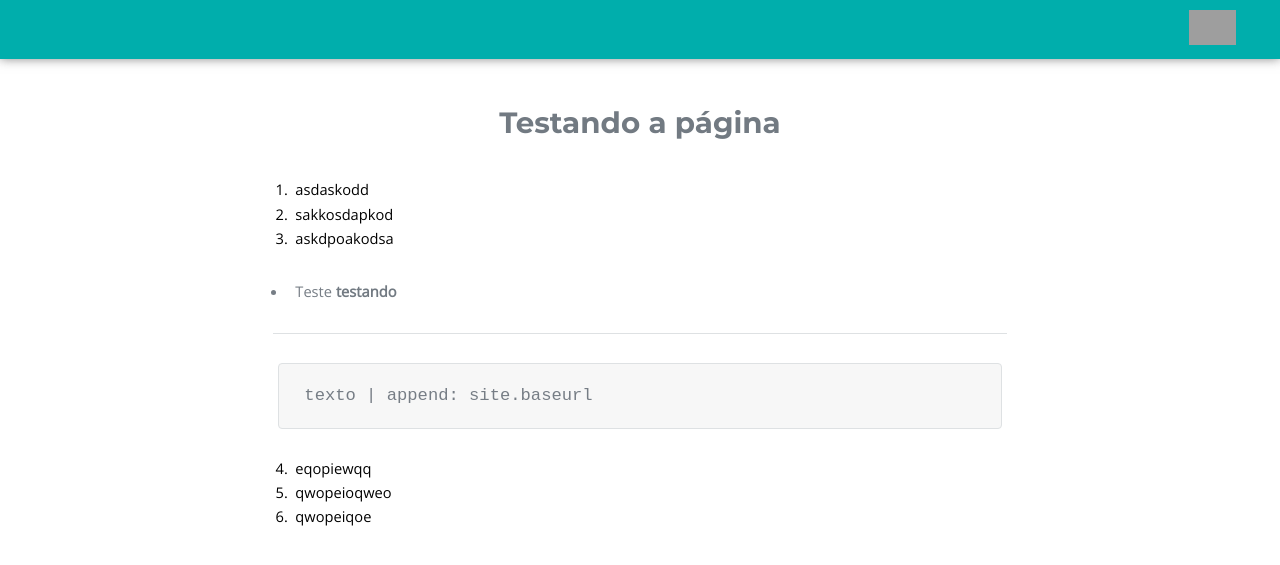
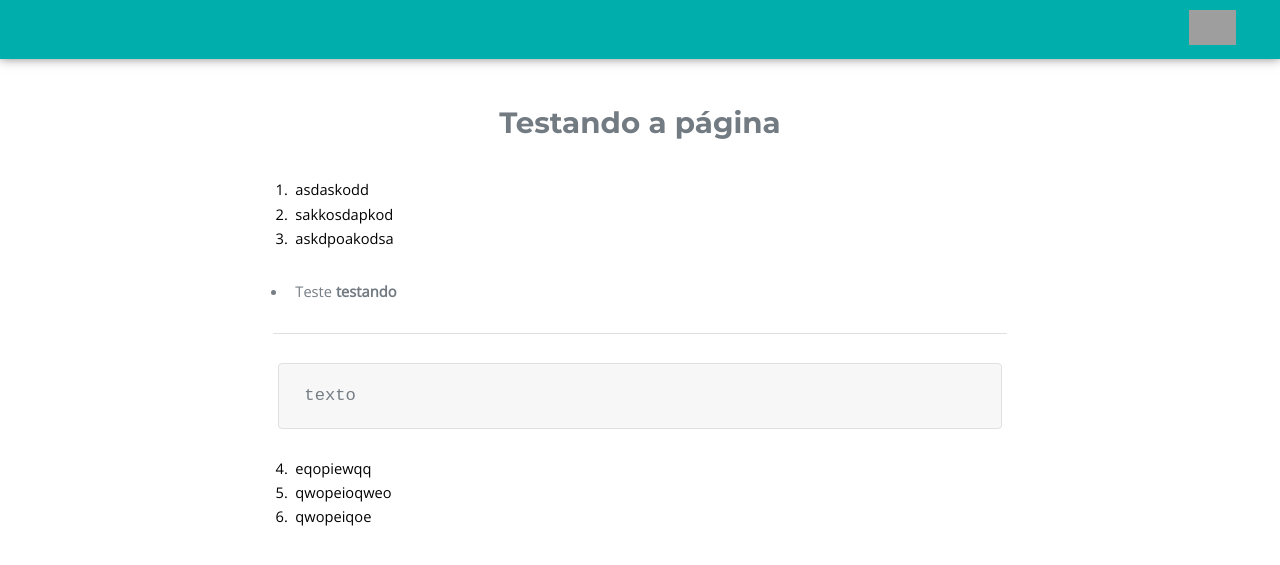
Before and after one commit to rogerio-figueiredo-hsr/hsrtechonline.github.io, a Jekyll site: the page built from _posts/2019-01-15-paginateste.md, in a window 1280 px wide. Shown: the top 565 px of the page. Built offline with Jekyll 4.4.1, drawn with Linux system fonts in a browser that asks for light colours; grey boxes are pictures that could not be loaded.

Commit message:
teste jekyll

```diff
--- a/_posts/2019-01-15-paginateste.md
+++ b/_posts/2019-01-15-paginateste.md
@@ -15,10 +15,11 @@ pasta: Projetos
     **testando**
 
 ----
+
 {% if page.title == "Página Teste" %}
     teste
 {% else %}
-    texto | append: site.baseurl
+    {{ "texto" | append: site.baseurl }}
 {% endif %}
 
 {:start="4"}
```
